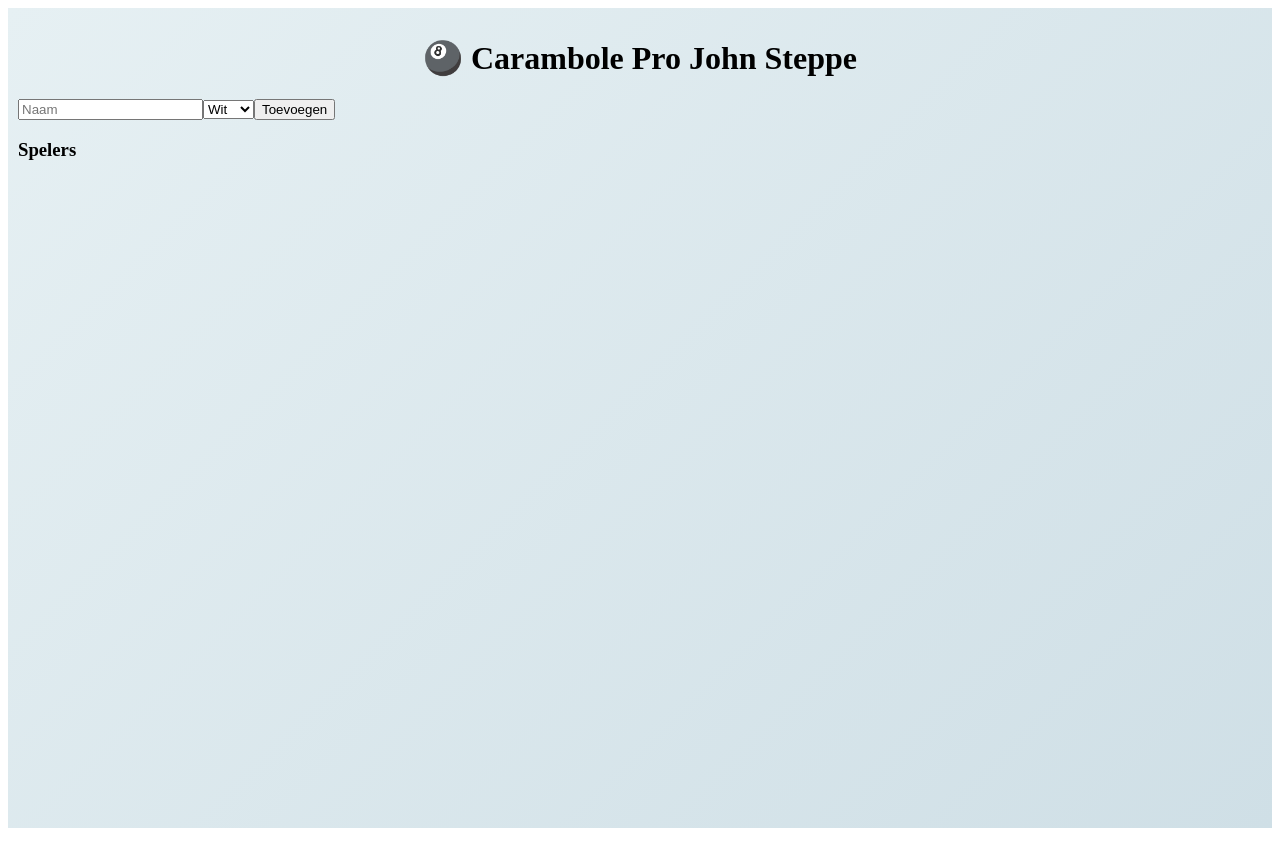
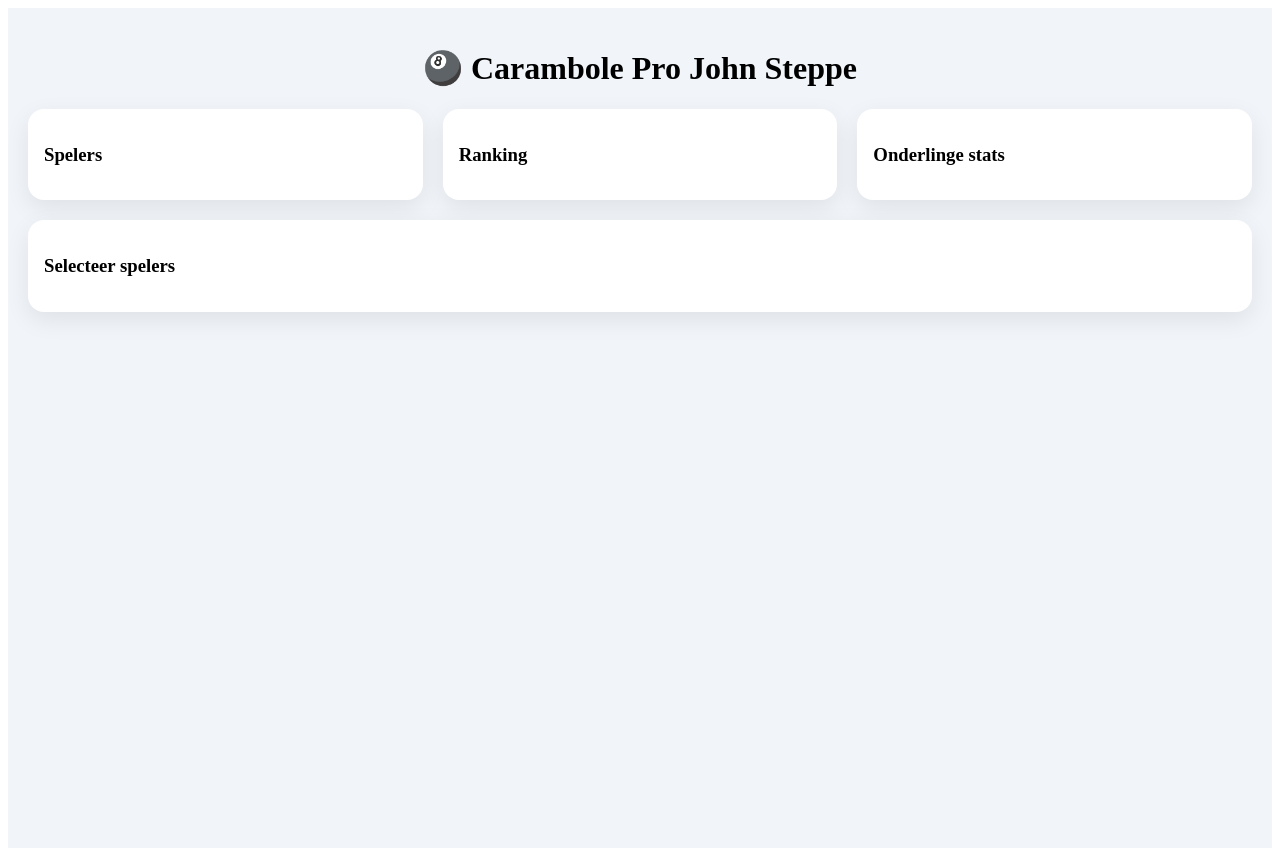
Before and after one commit to steppedavid-glitch/carambole-app, a React (Vite) app: page / in a window 1280 px wide. Built offline with nearby package versions, Linux system fonts and the light colour scheme.

Commit message:
Update App.jsx

```diff
--- a/src/App.jsx
+++ b/src/App.jsx
@@ -1,200 +1,214 @@
 import React, { useState, useEffect } from "react";
+import { LineChart, Line, XAxis, YAxis, Tooltip, ResponsiveContainer } from "recharts";
+
+const Card = ({ children, style }) => (
+  <div style={{ background: "#fff", borderRadius: 16, padding: 16, boxShadow: "0 8px 24px rgba(0,0,0,0.08)", ...style }}>
+    {children}
+  </div>
+);
+
+const Button = ({ children, onClick, style }) => (
+  <button onClick={onClick} style={{ padding: 14, borderRadius: 12, border: "none", fontWeight: 600, cursor: "pointer", ...style }}>
+    {children}
+  </button>
+);
 
 export default function App() {
   const [players, setPlayers] = useState(() => JSON.parse(localStorage.getItem("players")) || []);
   const [games, setGames] = useState(() => JSON.parse(localStorage.getItem("games")) || []);
 
-  const [newPlayer, setNewPlayer] = useState("");
-  const [ballColor, setBallColor] = useState("white");
-
   const [selected, setSelected] = useState([]);
   const [scores, setScores] = useState({});
+  const [history, setHistory] = useState([]);
   const [targets, setTargets] = useState({});
-  const [turns, setTurns] = useState(0);
-  const [series, setSeries] = useState({});
+  const [turns, setTurns] = useState(1);
   const [currentGame, setCurrentGame] = useState(false);
-
   const [activePlayer, setActivePlayer] = useState(null);
   const [inputValue, setInputValue] = useState("");
-  const [winner, setWinner] = useState(null);
 
-  useEffect(() => localStorage.setItem("players", JSON.stringify(players)), [players]);
   useEffect(() => localStorage.setItem("games", JSON.stringify(games)), [games]);
-
-  const addPlayer = () => {
-    if (!newPlayer) return;
-    setPlayers([...players, { name: newPlayer, id: Date.now(), color: ballColor }]);
-    setNewPlayer("");
-  };
-
-  const selectPlayer = (p) => {
-    if (selected.find(x => x.id === p.id)) {
-      setSelected(selected.filter(x => x.id !== p.id));
-    } else if (selected.length < 2) {
-      setSelected([...selected, p]);
-      setTargets(prev => ({ ...prev, [p.id]: 20 }));
-    }
-  };
 
   const startGame = () => {
     const initScores = {};
-    const initSeries = {};
-    selected.forEach(p => {
-      initScores[p.id] = 0;
-      initSeries[p.id] = { current: 0, best: 0 };
-    });
+    selected.forEach(p => initScores[p.id] = 0);
     setScores(initScores);
-    setSeries(initSeries);
+    setHistory([]);
     setTurns(1);
     setCurrentGame(true);
-    setActivePlayer(selected[0]?.id);
+    setActivePlayer(selected[0].id);
   };
 
   const addDigit = (d) => setInputValue(prev => prev + d);
   const clearInput = () => setInputValue("");
 
   const submitScore = () => {
-    if (!activePlayer) return;
     const val = Number(inputValue || 0);
+    const newScores = { ...scores, [activePlayer]: scores[activePlayer] + val };
 
-    // update score
-    const newScores = { ...scores, [activePlayer]: scores[activePlayer] + val };
     setScores(newScores);
 
-    // update series
-    setSeries(prev => {
-      const curr = val > 0 ? prev[activePlayer].current + val : 0;
-      return {
-        ...prev,
-        [activePlayer]: {
-          current: curr,
-          best: Math.max(curr, prev[activePlayer].best)
-        }
+    const snapshot = {
+      turn: turns,
+      ...Object.fromEntries(selected.map(p => [p.name, newScores[p.id]]))
     };
-    });
+    setHistory(prev => [...prev, snapshot]);
 
     setInputValue("");
 
-    // winner check
+    const next = selected.find(p => p.id !== activePlayer)?.id;
+    setActivePlayer(next);
+
+    // check winner
     const win = selected.find(p => newScores[p.id] >= targets[p.id]);
     if (win) {
-      setWinner(win);
-      setGames([...games, {
-        players: selected,
-        scores: newScores,
-        winner: win,
-        turns,
-        series
-      }]);
+      setGames([...games, { players: selected, scores: newScores, winner: win, history }]);
       setCurrentGame(false);
-      return;
     }
-
-    const next = selected.find(p => p.id !== activePlayer)?.id;
-    setActivePlayer(next);
   };
 
-  const nextTurn = () => {
-    setTurns(turns + 1);
-    setSeries(prev =>
-      Object.fromEntries(Object.entries(prev).map(([k, v]) => [k, { ...v, current: 0 }]))
-    );
-  };
+  const nextTurn = () => setTurns(turns + 1);
 
+  // --- STATS ---
   const stats = (p) => {
     const played = games.filter(g => g.players.find(x => x.id === p.id));
     const wins = played.filter(g => g.winner.id === p.id);
-    const bestSeries = Math.max(0, ...played.map(g => g.series?.[p.id]?.best || 0));
-    return { played: played.length, wins: wins.length, bestSeries };
+
+    const avg = played.length
+      ? (played.reduce((sum, g) => sum + (g.scores[p.id] / (g.history.length || 1)), 0) / played.length).toFixed(2)
+      : 0;
+
+    return { played: played.length, wins: wins.length, avg };
+  };
+
+  const ranking = [...players]
+    .map(p => ({ name: p.name, ...stats(p) }))
+    .sort((a, b) => b.wins - a.wins);
+
+  const headToHead = (p1, p2) => {
+    const matches = games.filter(g =>
+      g.players.find(x => x.id === p1.id) &&
+      g.players.find(x => x.id === p2.id)
+    );
+    return {
+      p1: matches.filter(g => g.winner.id === p1.id).length,
+      p2: matches.filter(g => g.winner.id === p2.id).length
+    };
   };
 
   return (
-    <div style={{ minHeight: "100vh", background: "linear-gradient(135deg,#e6f0f3,#cfdfe6)", padding: 10 }}>
+    <div style={{ minHeight: "100vh", background: "#f1f5f9", padding: 20 }}>
 
       <h1 style={{ textAlign: "center" }}>🎱 Carambole Pro John Steppe</h1>
 
-      {/* WINNER MODAL */}
-      {winner && (
-        <div style={{
-          position: "fixed",
-          top: 0, left: 0, right: 0, bottom: 0,
-          background: "rgba(0,0,0,0.6)",
-          display: "flex",
-          alignItems: "center",
-          justifyContent: "center"
-        }}>
-          <div style={{ background: "white", padding: 30, borderRadius: 12, textAlign: "center" }}>
-            <h2>🏆 {winner.name} wint!</h2>
-            <button onClick={() => setWinner(null)}>Sluiten</button>
-          </div>
-        </div>
-      )}
+      {currentGame && (
+        <div style={{ display: "grid", gridTemplateColumns: "2fr 1fr", gap: 20 }}>
 
-      {currentGame && (
-        <>
-          <div style={{ display: "flex", borderRadius: 12, overflow: "hidden", marginBottom: 10 }}>
+          {/* GAME */}
+          <Card>
+            <div style={{ display: "flex", gap: 10 }}>
               {selected.map(p => (
-              <div key={p.id} style={{ flex: 1, padding: 15, textAlign: "center",
-                background: activePlayer === p.id ? "#27ae60" : "#ecf0f1" }}>
+                <div key={p.id} style={{ flex: 1, textAlign: "center", padding: 20,
+                  background: activePlayer === p.id ? "#22c55e" : "#e2e8f0", borderRadius: 12 }}>
                   <div>{p.name}</div>
-                <div style={{ fontSize: 40 }}>{scores[p.id]}</div>
+                  <div style={{ fontSize: 48 }}>{scores[p.id]}</div>
                   <div>/ {targets[p.id]}</div>
-                <div>🔥 {series[p.id]?.best}</div>
                 </div>
               ))}
             </div>
 
-          <div style={{ textAlign: "center" }}>Beurt: {turns}</div>
-
-          <div style={{ textAlign: "center", fontSize: 32 }}>{inputValue || 0}</div>
+            <div style={{ textAlign: "center", margin: 10 }}>Beurt: {turns}</div>
+            <div style={{ textAlign: "center", fontSize: 40 }}>{inputValue || 0}</div>
 
             <div style={{ display: "grid", gridTemplateColumns: "repeat(3,1fr)", gap: 10 }}>
               {[1,2,3,4,5,6,7,8,9].map(n => (
-              <button key={n} onClick={() => addDigit(n.toString())} style={btn()}>{n}</button>
+                <Button key={n} onClick={() => addDigit(n.toString())} style={{ background: "#fff" }}>{n}</Button>
               ))}
-            <button onClick={clearInput} style={btn("#bdc3c7")}>C</button>
-            <button onClick={() => addDigit("0")} style={btn()}>0</button>
-            <button onClick={submitScore} style={btn("#27ae60","white")}>OK</button>
+              <Button onClick={clearInput} style={{ background: "#fbbf24" }}>C</Button>
+              <Button onClick={() => addDigit("0")} style={{ background: "#fff" }}>0</Button>
+              <Button onClick={submitScore} style={{ background: "#22c55e", color: "white" }}>OK</Button>
             </div>
 
-          <button onClick={nextTurn} style={{ width: "100%", marginTop: 10, padding: 15, background: "#f1c40f" }}>
+            <Button onClick={nextTurn} style={{ width: "100%", marginTop: 10, background: "#3b82f6", color: "white" }}>
               Volgende beurt
-          </button>
-        </>
+            </Button>
+          </Card>
+
+          {/* GRAPH */}
+          <Card>
+            <h3>Scoreverloop</h3>
+            <ResponsiveContainer width="100%" height={300}>
+              <LineChart data={history}>
+                <XAxis dataKey="turn" />
+                <YAxis />
+                <Tooltip />
+                {selected.map(p => (
+                  <Line key={p.id} type="monotone" dataKey={p.name} stroke="#2563eb" />
+                ))}
+              </LineChart>
+            </ResponsiveContainer>
+          </Card>
+
+        </div>
       )}
 
       {!currentGame && (
-        <>
-          <input value={newPlayer} onChange={e => setNewPlayer(e.target.value)} placeholder="Naam" />
-          <select value={ballColor} onChange={e => setBallColor(e.target.value)}>
-            <option value="white">Wit</option>
-            <option value="yellow">Geel</option>
-          </select>
-          <button onClick={addPlayer}>Toevoegen</button>
+        <div style={{ display: "grid", gridTemplateColumns: "1fr 1fr 1fr", gap: 20 }}>
 
+          {/* PLAYERS */}
+          <Card>
             <h3>Spelers</h3>
             {players.map(p => {
               const s = stats(p);
               return (
-              <div key={p.id}>
-                {p.name} | 🎯 {s.played} | 🏆 {s.wins} | 🔥 {s.bestSeries}
+                <div key={p.id} style={{ marginBottom: 8 }}>
+                  {p.name} | 🎯 {s.played} | 🏆 {s.wins} | Moy {s.avg}
                 </div>
               );
             })}
+          </Card>
 
+          {/* RANKING */}
+          <Card>
+            <h3>Ranking</h3>
+            {ranking.map((r, i) => (
+              <div key={i}>#{i + 1} {r.name}</div>
+            ))}
+          </Card>
+
+          {/* HEAD TO HEAD */}
+          <Card>
+            <h3>Onderlinge stats</h3>
+            {players.map((p1, i) =>
+              players.slice(i + 1).map(p2 => {
+                const h = headToHead(p1, p2);
+                return (
+                  <div key={p1.id + p2.id}>
+                    {p1.name} vs {p2.name}: {h.p1} - {h.p2}
+                  </div>
+                );
+              })
+            )}
+          </Card>
+
+          {/* SELECT */}
+          <Card style={{ gridColumn: "span 3" }}>
+            <h3>Selecteer spelers</h3>
             {players.map(p => (
-            <button key={p.id} onClick={() => selectPlayer(p)}>{p.name}</button>
+              <Button key={p.id} onClick={() => setSelected(prev => prev.find(x => x.id === p.id) ? prev.filter(x => x.id !== p.id) : [...prev, p])} style={{ marginBottom: 5, width: "100%" }}>
+                {p.name}
+              </Button>
             ))}
 
             {selected.length === 2 && (
-            <button onClick={startGame}>Start match</button>
+              <Button onClick={startGame} style={{ marginTop: 10, width: "100%", background: "#22c55e", color: "white" }}>
+                Start match
+              </Button>
             )}
-        </>
+          </Card>
+
+        </div>
       )}
+
     </div>
   );
 }
-
-function btn(bg = "#fff", color = "#000") {
-  return { padding: 20, fontSize: 20, borderRadius: 10, background: bg, color: color };
-}
```
Lines whose indentation alone changed are shown as unchanged.
